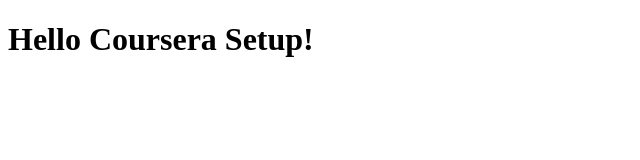
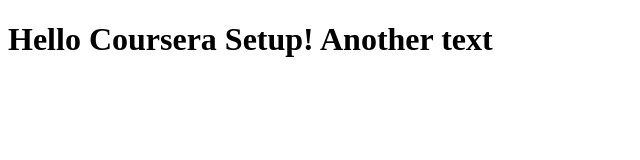
Before and after one commit to SohaibAjmal/Test-Coursera-Repo, a plain HTML site: page index.html in a window 1280 px wide. Shown: the whole page, without its empty margins (0-640 px from the left). Drawn offline with Linux system fonts and the light colour scheme.

Commit message:
New Versionof Web File

```diff
--- a/index.html
+++ b/index.html
@@ -5,6 +5,6 @@
     <title>Hello Coursera</title>
   </head>
   <body>
-    <h1>Hello Coursera Setup!</h1>
+    <h1>Hello Coursera Setup! Another text</h1>
   </body>
 </html>
```
